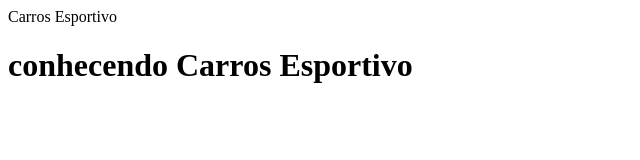
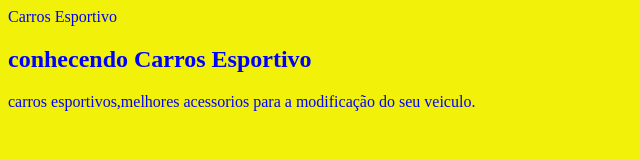
Before and after one commit to miguelejose/meuprimeirosite2025-1B, a plain HTML site: page index.html in a window 1280 px wide. Shown: the whole page, without its empty margins (0-640 px from the left). Drawn offline with Linux system fonts and the light colour scheme.

Commit message:
aula 3107

```diff
--- a/index.html
+++ b/index.html
@@ -4,10 +4,15 @@
     <meta charset="UTF-8">
     <meta name="viewport" content="width=device-width, initial-scale=1.0">
     <link rel="stylesheet" href="style.css">
-    <title>Carros Esportivo</title>
+    <title>MONTANDO SEU POSSANTE</title>
 </head>
 <body>
     <header>Carros Esportivo</header>
+
+   <section class="primeirovideo">
     <h1> conhecendo Carros Esportivo </h1>
+    <p>carros esportivos,melhores acessorios para a modificação do seu veiculo.</p>
+
+  </section>
 </body>
 </html>
--- a/style.css
+++ b/style.css
@@ -0,0 +1,5 @@
+body {
+     background-color: #f1f109;
+    color:blue
+
+}
```
